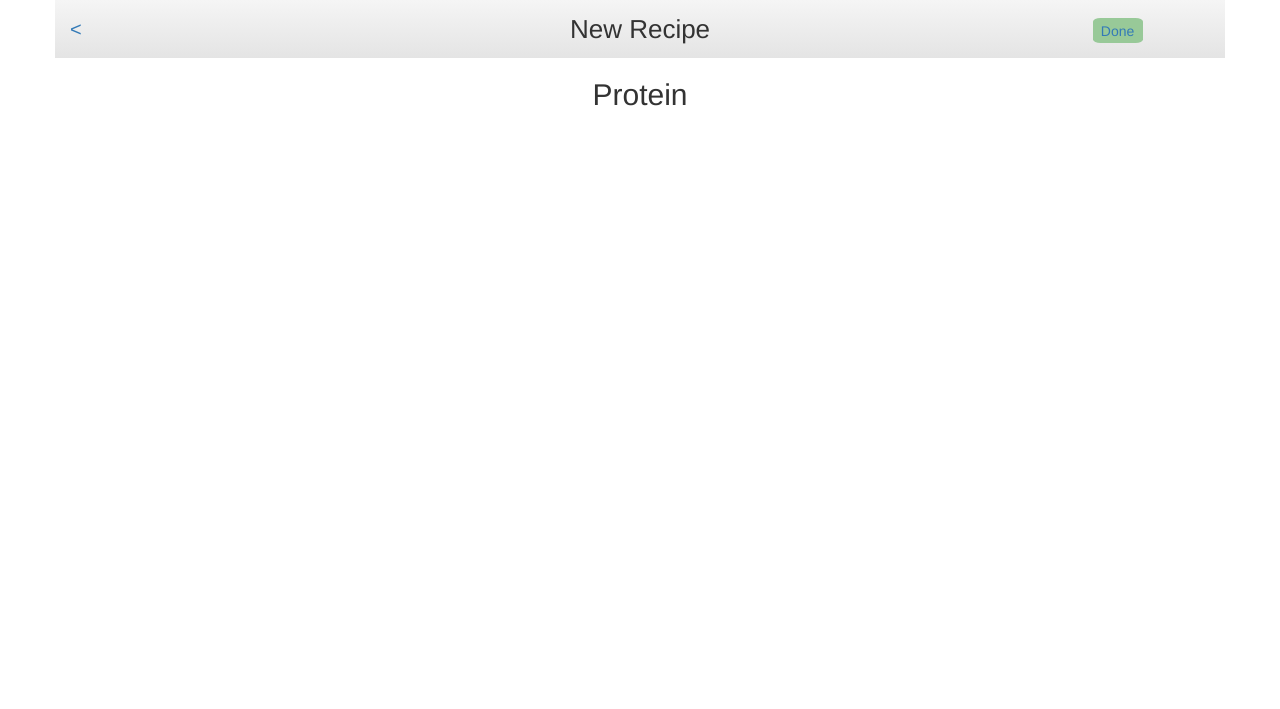
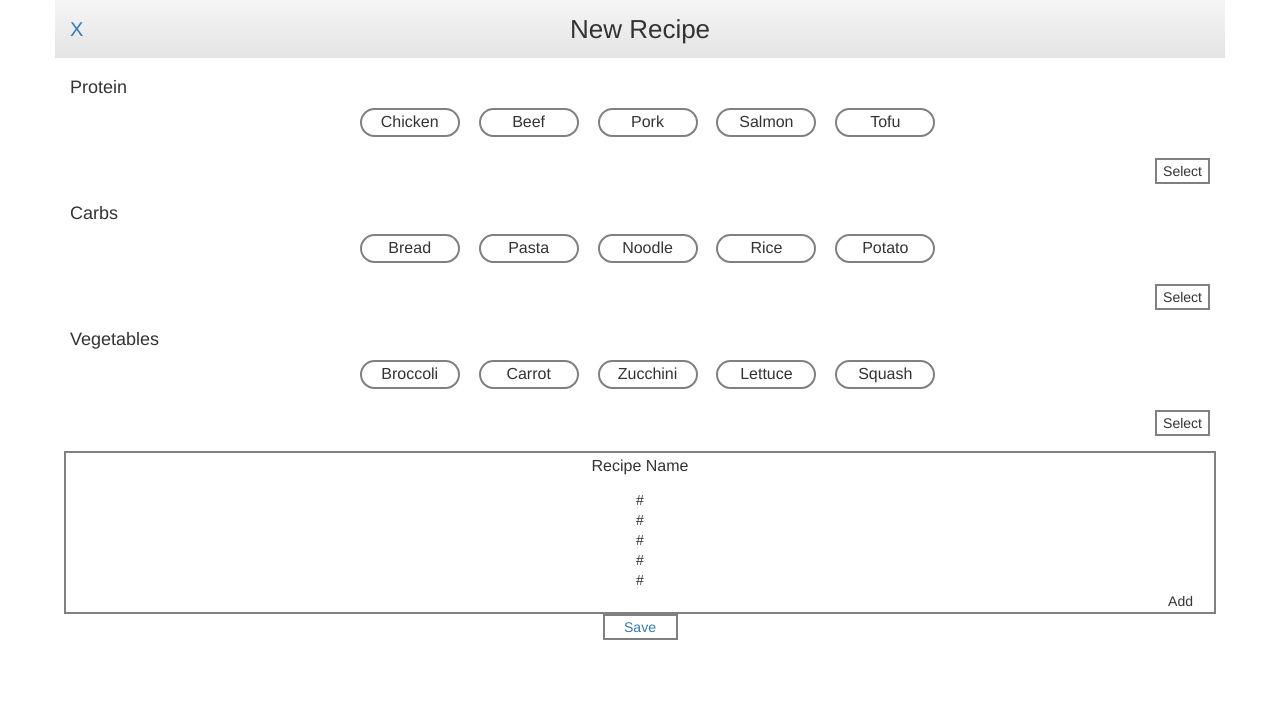
Before and after one commit to ShengzhiW/stayfresh, a PHP site: page /add-recipe.html in a window 1280 px wide. Shown: the top 709 px of the page. Run offline with PHP 8.4, Linux system fonts and the light colour scheme.

Commit message:
Skeleton for add new recipe

```diff
--- a/add-recipe.html
+++ b/add-recipe.html
@@ -1,6 +1,6 @@
 <!DOCTYPE html>
 <head>
-    <title>Add Ingredients</title>
+    <title>Add Recipe</title>
     <meta charset="utf-8">
     <meta name="viewport" content="width=device-width, initial-scale=1">
     <link rel="stylesheet" href="https://maxcdn.bootstrapcdn.com/bootstrap/3.4.0/css/bootstrap.min.css">
@@ -14,28 +14,96 @@
     <div class="row">
       <a href="index.html">
       <div class="col col-xs-2">
-            <p class="back">&lt;</p>
+            <p class="back">X</p>
       </div>
     </a>
       <div class="col col-xs-8">
         <h1 id="recipe-name">New Recipe</h1>
       </div>
-      <div class="col col-xs-2 done-col">
-        <a href="confirmation.html">
-        <button class="done">Done</button>
-      </a>
+
       </div>
     </div>
 </div>
 
-<div class="container select-ingredients">
-    <div class="row">
-        <h2 class="ingredient-category">Protein</h2>
-    </div>
 
+
+<div class="container select-ingredients-container">
+
+    <h2 class="ingredient-category">Protein</h2>
+
+  <div class="row select-ingredients-row">
+      <button class="select-ingredients">Chicken</button>
+      <button class="select-ingredients">Beef</button>
+      <button class="select-ingredients">Pork</button>
+      <button class="select-ingredients">Salmon</button>
+      <button class="select-ingredients">Tofu</button>
+
+  </div>
+  <button class="ingredient-expiration-select">Select</button>
+</div>
+
+
+
+<div class="container select-ingredients-container">
+
+    <h2 class="ingredient-category">Carbs</h2>
+
+  <div class="row select-ingredients-row">
+      <button class="select-ingredients">Bread</button>
+      <button class="select-ingredients">Pasta</button>
+      <button class="select-ingredients">Noodle</button>
+      <button class="select-ingredients">Rice</button>
+      <button class="select-ingredients">Potato</button>
+
+  </div>
+  <button class="ingredient-expiration-select">Select</button>
+</div>
+
+
+
+<div class="container select-ingredients-container">
+
+    <h2 class="ingredient-category">Vegetables</h2>
+
+  <div class="row select-ingredients-row">
+      <button class="select-ingredients">Broccoli</button>
+      <button class="select-ingredients">Carrot</button>
+      <button class="select-ingredients">Zucchini</button>
+      <button class="select-ingredients">Lettuce</button>
+      <button class="select-ingredients">Squash</button>
+
+  </div>
+  <button class="ingredient-expiration-select">Select</button>
+</div>
+
+<div class="container add-recipe-logistics">
+  <p class="add-recipe-logistics-title">Recipe Name</p>
+  <div class="add-recipe-list">
+    <ul>
+      <li>#</li>
+      <li>#</li>
+      <li>#</li>
+      <li>#</li>
+      <li>#</li>
+      <li>#</li>
+      <li>#</li>
+      <li>#</li>
+      <li>#</li>
+      <li>#</li>
+      <li>#</li>
+    </ul>
+  </div>
+  <button class="add-recipe-logistics-add">Add</button>
+</div>
+
+<div class="add-recipe-save-container">
+    <a href="view-all-recipes.html">
+    <button class="add-recipe-save">Save</button>
+    </a>
 </div>
 
 
 
 
+
 </html>
--- a/app.css
+++ b/app.css
@@ -505,3 +505,69 @@ h2#recipe-info-header {
 .view-recipes-bullets {
   list-style: none;
 }
+
+/* --- Add Recipe --- */
+
+.ingredient-category {
+
+    font-size: 18px;
+    padding: 0px;
+
+    box-sizing: border-box;
+    height: 20px;
+}
+
+.select-ingredients-row {
+    overflow-x: scroll;
+        overflow-y: hidden;
+        height: 50px;
+    white-space:nowrap;
+
+    margin-top: 10px;
+}
+
+.select-ingredients {
+    border: 2px solid grey;
+    border-radius: 15px;
+    margin-left: 15px;
+    width: 100px;
+
+    font-size: 16px;
+}
+
+.ingredient-expiration-select {
+    float: right;
+    border: 2px solid grey;
+}
+
+.add-recipe-logistics-title {
+    font-size: 16px;
+    padding: 2px 0px;
+}
+
+.add-recipe-logistics {
+    text-align: center;
+    border: 2px solid grey;
+
+    width: 90%;
+    margin: 0 auto;
+    margin-top: 15px;
+}
+
+.add-recipe-list {
+    height: 100px;
+    overflow: scroll;
+}
+
+.add-recipe-logistics-add {
+    float: right;
+}
+
+.add-recipe-save {
+    width: 75px;
+    border: 2px solid grey;
+}
+
+.add-recipe-save-container {
+    text-align: center;
+}
--- a/confirmation.html
+++ b/confirmation.html
@@ -1,6 +1,6 @@
 <!DOCTYPE html>
 <head>
-    <title>Add Ingredients</title>
+    <title>Add Ingredients Confirmation</title>
     <meta charset="utf-8">
     <meta name="viewport" content="width=device-width, initial-scale=1">
     <link rel="stylesheet" href="https://maxcdn.bootstrapcdn.com/bootstrap/3.4.0/css/bootstrap.min.css">
--- a/index.html
+++ b/index.html
@@ -1,6 +1,6 @@
 <!DOCTYPE html>
 <head>
-    <title>Add Ingredients</title>
+    <title>Home</title>
     <meta charset="utf-8">
     <meta name="viewport" content="width=device-width, initial-scale=1">
     <link rel="stylesheet" href="https://maxcdn.bootstrapcdn.com/bootstrap/3.4.0/css/bootstrap.min.css">
@@ -77,7 +77,7 @@
       </a>
     </div>
 
-    <a href="view-all-recipes.html">
+    <a href="view-all-ingredients.html">
     <button class="view-all">View All ></button>
     </a>
 
--- a/recipe-info.html
+++ b/recipe-info.html
@@ -1,6 +1,6 @@
 <!DOCTYPE html>
 <head>
-    <title>Add Ingredients</title>
+    <title>Recipe info</title>
     <meta charset="utf-8">
     <meta name="viewport" content="width=device-width, initial-scale=1">
     <link rel="stylesheet" href="https://maxcdn.bootstrapcdn.com/bootstrap/3.4.0/css/bootstrap.min.css">
--- a/recipe-rate.html
+++ b/recipe-rate.html
@@ -1,6 +1,6 @@
 <!DOCTYPE html>
 <head>
-    <title>Add Ingredients</title>
+    <title>Rate Your Recipe</title>
     <meta charset="utf-8">
     <meta name="viewport" content="width=device-width, initial-scale=1">
     <link rel="stylesheet" href="https://maxcdn.bootstrapcdn.com/bootstrap/3.4.0/css/bootstrap.min.css">
```
